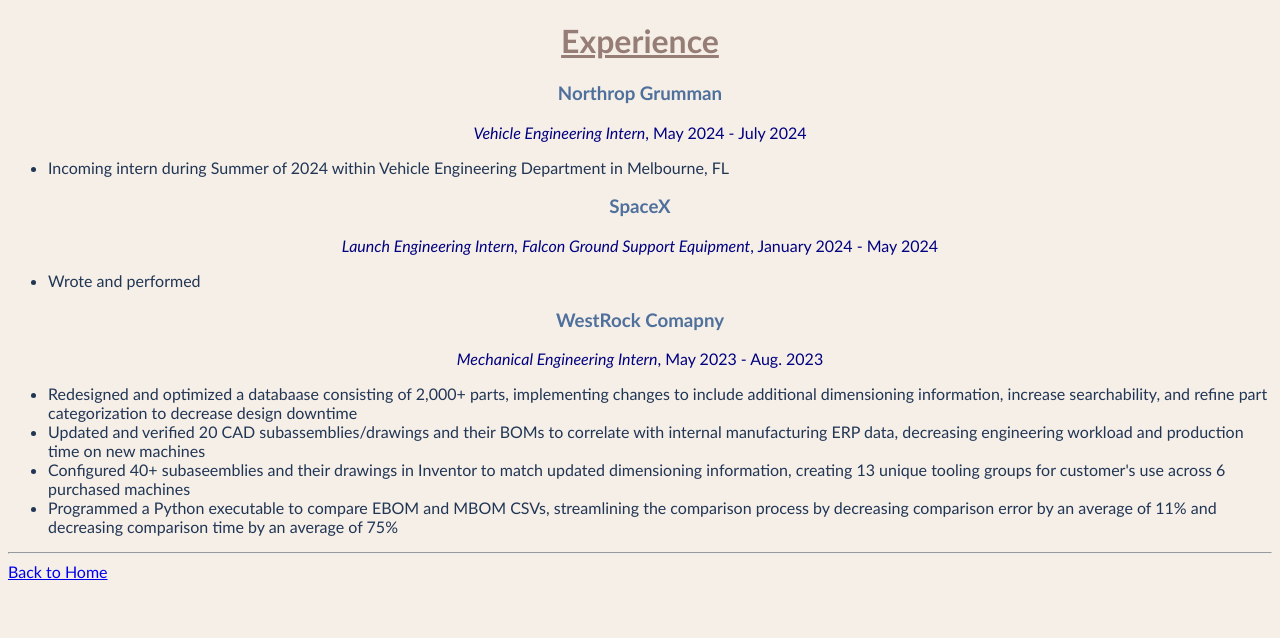
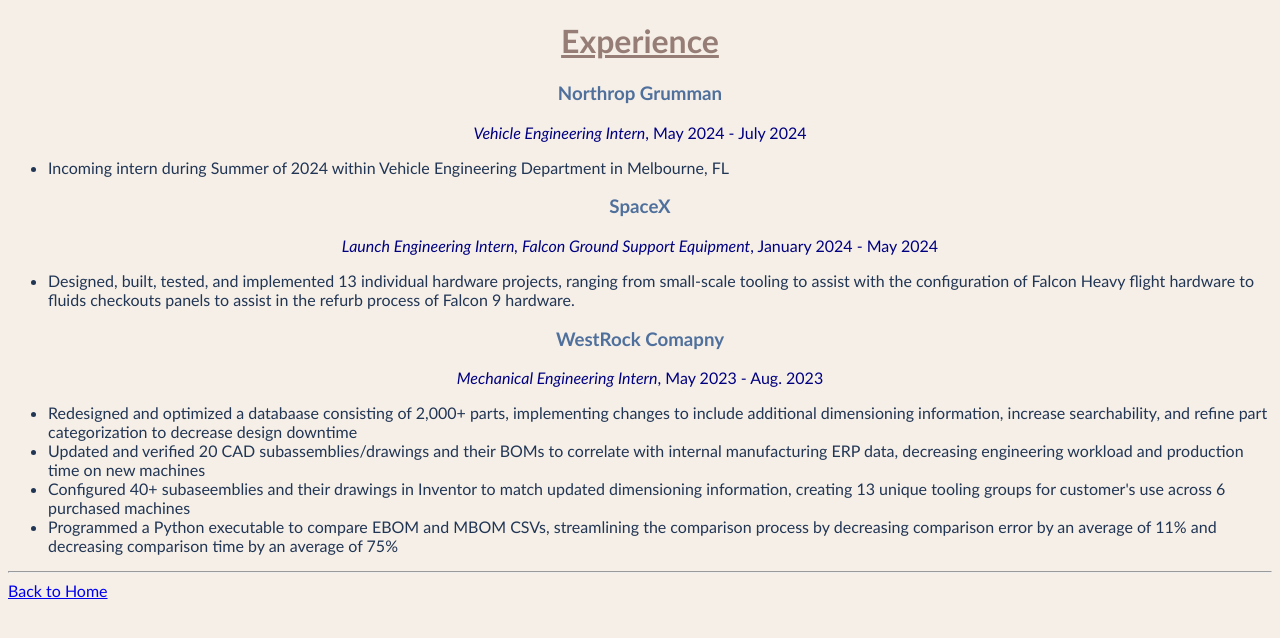
Before and after one commit to KevConn22/Portfolio, a plain HTML site: page public/experience.html in a window 1280 px wide. Drawn offline with Linux system fonts and the light colour scheme.

Commit message:
Update experience.html

```diff
--- a/public/experience.html
+++ b/public/experience.html
@@ -26,7 +26,8 @@
 
     <p><em>Launch Engineering Intern, Falcon Ground Support Equipment</em>, January 2024 - May 2024
         <ul>
-            <li>Wrote and performed </li>
+            <li>Designed, built, tested, and implemented 13 individual hardware projects, ranging from small-scale tooling to assist with the configuration of Falcon Heavy flight hardware to fluids checkouts panels to assist in the refurb process
+                of Falcon 9 hardware.</li>
         </ul></p>
 
 
```
